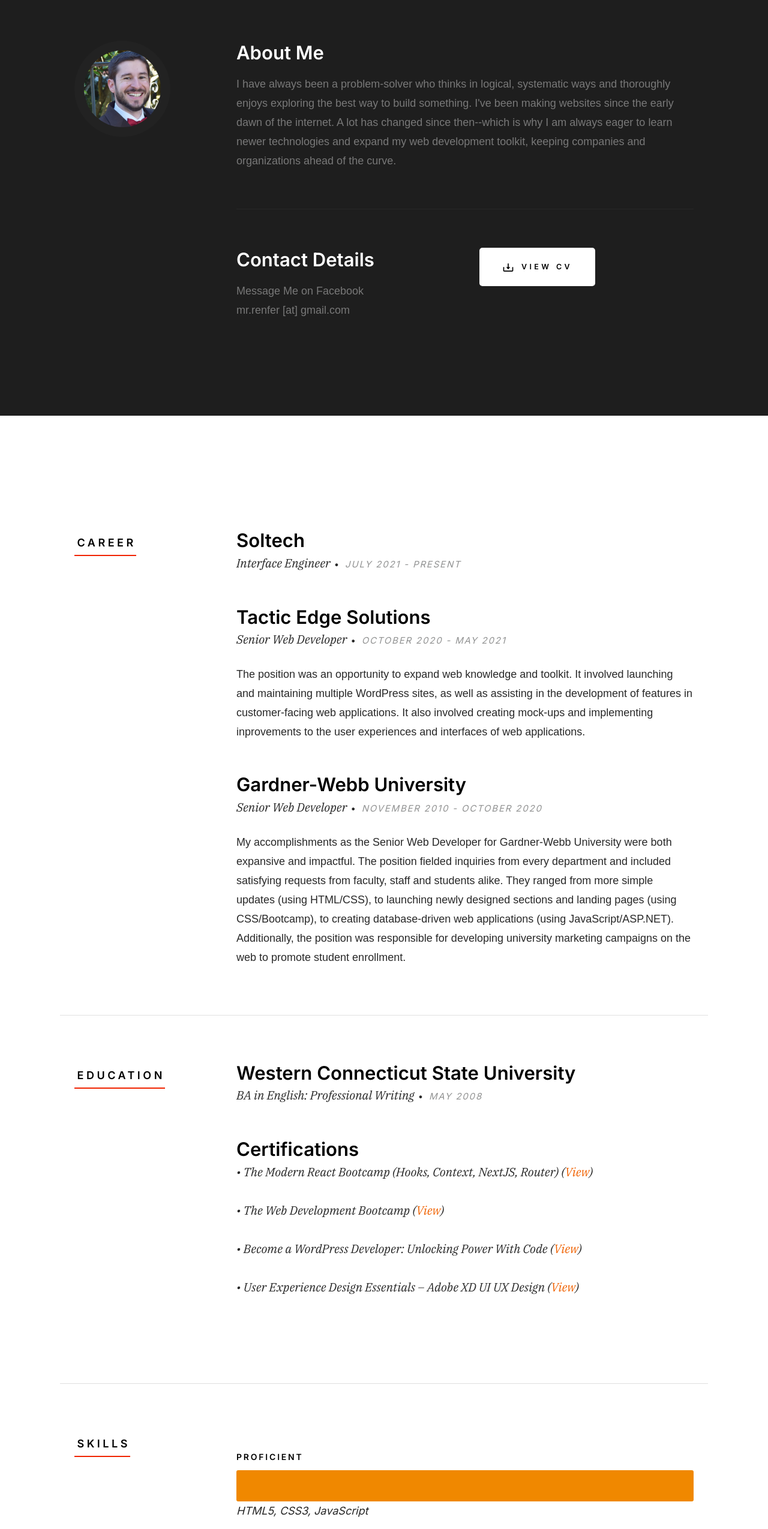
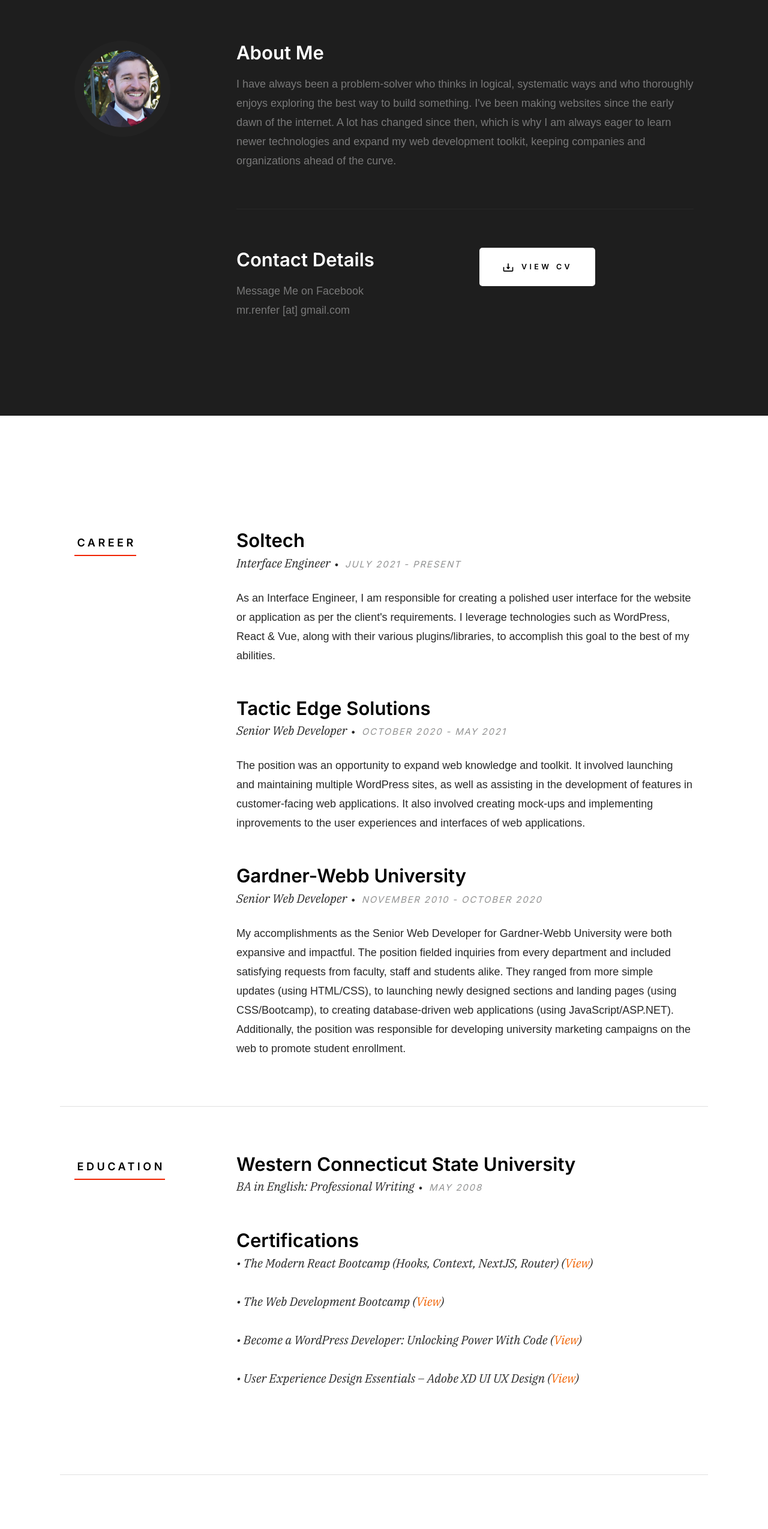
Before and after one commit to mattrenfer/resume-site, a React (Create React App) app: page / in a window 1280 px wide. Shown: the part 940-3489 px from the top of the page at 60% size. Built offline with nearby package versions, Linux system fonts and the light colour scheme.

Commit message:
2023 Update

```diff
--- a/src/components/resume/resume.js
+++ b/src/components/resume/resume.js
@@ -98,17 +98,17 @@ export default class Resume extends Component {
                   <li>
                     <div className="progress percent100" />
                     <strong>Proficient</strong>
-                    <em>HTML5, CSS3, JavaScript</em>
+                    <em>HTML, CSS, JavaScript, PHP</em>
                   </li>
                   <li>
                     <div className="progress percent85" />
                     <strong>Strong</strong>
-                    <em>React, WordPress, Bootcamp, AWS</em>
+                    <em>WordPress, React, Vue</em>
                   </li>
                   <li>
                     <div className="progress percent70" />
                     <strong>Familiar</strong>
-                    <em>PHP, Python, C#</em>
+                    <em>React Native, Ionic, NextJS, Redux, Elementor</em>
                   </li>
                 </ul>
               </div>{" "}
--- a/src/resumeData.js
+++ b/src/resumeData.js
@@ -14,7 +14,7 @@ let resumeData = {
   facebookMessenger: "http://m.me/matt.renfer",
 
   aboutMe:
-    "I have always been a problem-solver who thinks in logical, systematic ways and thoroughly enjoys exploring the best way to build something. I've been making websites since the early dawn of the internet. A lot has changed since then--which is why I am always eager to learn newer technologies and expand my web development toolkit, keeping companies and organizations ahead of the curve.",
+    "I have always been a problem-solver who thinks in logical, systematic ways and who thoroughly enjoys exploring the best way to build something. I've been making websites since the early dawn of the internet. A lot has changed since then, which is why I am always eager to learn newer technologies and expand my web development toolkit, keeping companies and organizations ahead of the curve.",
 
   work: [
     {
@@ -24,6 +24,9 @@ let resumeData = {
       MonthOfJoining: "July",
       YearOfJoining: "2021",
       MonthOfLeaving: "Present",
+      Achievements:
+      "As an Interface Engineer, I am responsible for creating a polished user interface for the website or application as per the client's requirements. I leverage technologies such as WordPress, React & Vue, along with their various plugins/libraries, to accomplish this goal to the best of my abilities.",
+
     },
     {
       id: "b",
```
